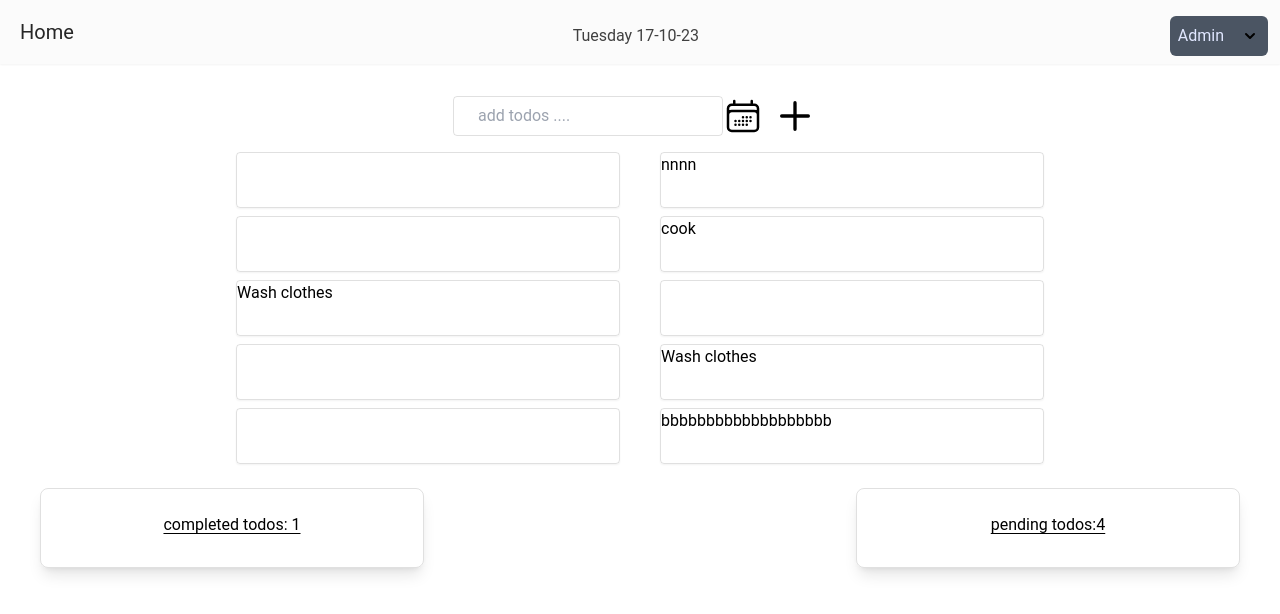
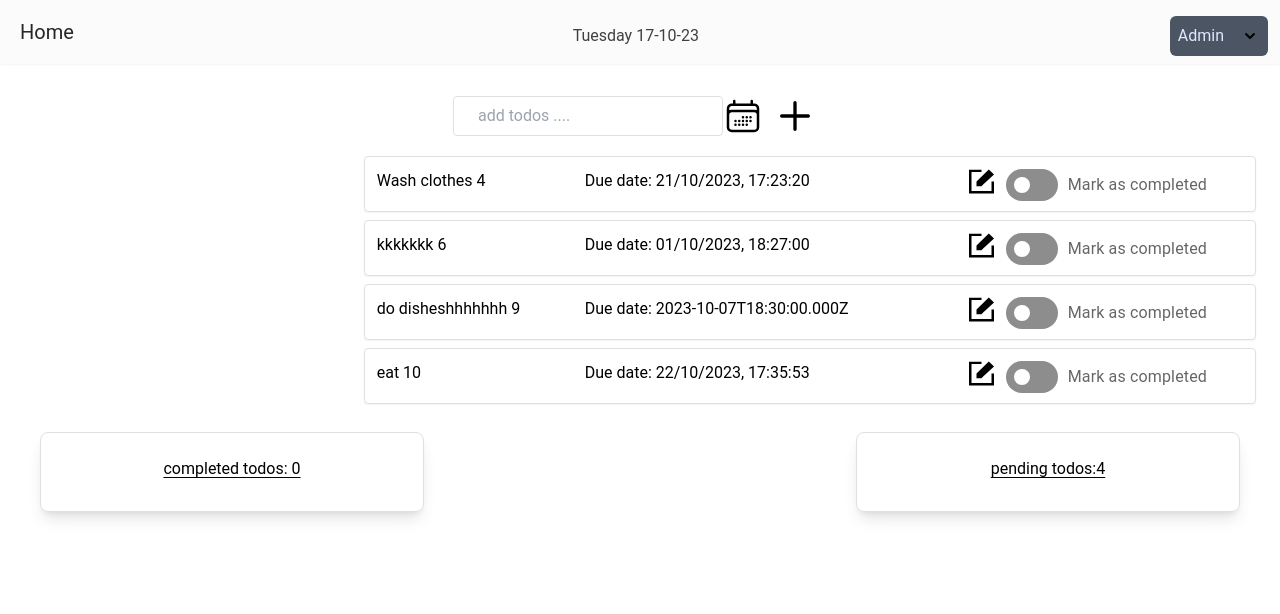
Before and after one commit to Fibinjohnson/vuejs-task-management, a Vue app: page / in a window 1280 px wide. Shown: the top 614 px of the page. Built offline with nearby package versions, Linux system fonts and the light colour scheme; data requests are answered from the project's data file.

Commit message:
edit page

```diff
--- a/db.json
+++ b/db.json
@@ -1,33 +1,27 @@
 {
   "todos": [
-    {
-      "id": 2,
-      "todo": "nnnn",
-      "duedate": "22/10/2023, 16:44:32",
-      "isCompleted": false
-    },
-    {
-      "id": 3,
-      "todo": "cook",
-      "duedate": "15/10/2023, 16:44:44",
-      "isCompleted": false
-    },
     {
       "id": 4,
       "todo": "Wash clothes",
       "duedate": "21/10/2023, 17:23:20",
-      "isCompleted": true
-    },
-    {
-      "id": 5,
-      "todo": "Wash clothes",
-      "duedate": "19/10/2023, 18:26:22",
       "isCompleted": false
     },
     {
       "id": 6,
-      "todo": "bbbbbbbbbbbbbbbbbbb",
+      "todo": "kkkkkkk",
       "duedate": "01/10/2023, 18:27:00",
+      "isCompleted": false
+    },
+    {
+      "id": 9,
+      "todo": "do disheshhhhhhh",
+      "duedate": "2023-10-07T18:30:00.000Z",
+      "isCompleted": false
+    },
+    {
+      "id": 10,
+      "todo": "eat",
+      "duedate": "22/10/2023, 17:35:53",
       "isCompleted": false
     }
   ]
--- a/package.json
+++ b/package.json
@@ -8,6 +8,8 @@
     "lint": "vue-cli-service lint"
   },
   "dependencies": {
+    "@jamescoyle/vue-icon": "^0.1.2",
+    "@mdi/js": "^7.3.67",
     "@popperjs/core": "^2.11.8",
     "axios": "^1.5.1",
     "core-js": "^3.8.3",
--- a/src/services/todoHelpers.js
+++ b/src/services/todoHelpers.js
@@ -46,3 +46,18 @@ export const addNewTodos=async(addedList)=>{
 
      })
 }
+ export const editPromise=async(todos)=>{
+    return new Promise(async(resolve, reject)=>{
+      try{
+         const res=await axios.patch(`http://localhost:3000/todos/${todos.id}`,todos,{
+            headers:{
+                'Content-Type':'application/json'
+            }
+         })
+
+         resolve(res)
+      }catch(err){
+         reject(err)
+      }
+    })
+ }
--- a/src/store/index.js
+++ b/src/store/index.js
@@ -29,6 +29,9 @@ const  store=createStore({
             }
             return todo
            })
+         },
+         editTodos(state,payload){
+
          }
     },
     actions:{
@@ -43,6 +46,9 @@ const  store=createStore({
         },
         changeStatus(context,payload){
             context.commit('changeStatus',payload)
+        },
+        editTodos(context,payload){
+          context.commit('editTodos',payload)
         }
     }
 })
--- /dev/null
+++ b/src/views/EditModal.vue
@@ -0,0 +1,112 @@
+<template>
+     <v-row justify="center">
+    <v-dialog
+      v-model="toEdit"
+      persistent
+      width="450"
+    >
+
+      <v-card>
+        <form  @submit.prevent="editTodoList(modalValue)">
+        <v-card-title>
+          <span class="text-h5"> Edit Todo</span>
+        </v-card-title>
+        <v-card-text>
+          <v-container>
+            <v-row>
+              <v-col
+
+              >
+                <v-text-field
+                  label="Edit Todo"
+                 v-model="modalValue.todo"
+                  persistent-hint
+                  required
+                ></v-text-field>
+              </v-col>
+
+              <v-col
+                cols="12"
+                sm="6"
+              >
+              <svg @click="calender" xmlns="http://www.w3.org/2000/svg" fill="none" viewBox="0 0 24 24" stroke-width="1.5" stroke="currentColor" class="w-10 h-10 ">
+              <path stroke-linecap="round" stroke-linejoin="round" d="M6.75 3v2.25M17.25 3v2.25M3 18.75V7.5a2.25 2.25 0 012.25-2.25h13.5A2.25 2.25 0 0121 7.5v11.25m-18 0A2.25 2.25 0 005.25 21h13.5A2.25 2.25 0 0021 18.75m-18 0v-7.5A2.25 2.25 0 015.25 9h13.5A2.25 2.25 0 0121 11.25v7.5m-9-6h.008v.008H12v-.008zM12 15h.008v.008H12V15zm0 2.25h.008v.008H12v-.008zM9.75 15h.008v.008H9.75V15zm0 2.25h.008v.008H9.75v-.008zM7.5 15h.008v.008H7.5V15zm0 2.25h.008v.008H7.5v-.008zm6.75-4.5h.008v.008h-.008v-.008zm0 2.25h.008v.008h-.008V15zm0 2.25h.008v.008h-.008v-.008zm2.25-4.5h.008v.008H16.5v-.008zm0 2.25h.008v.008H16.5V15z" />
+             </svg>
+
+              </v-col>
+              <v-col
+                cols="12"
+                sm="6"
+              >
+              <div class="flex">
+                <DatePicker  class="flex justify-center " v-if="isCalender" v-model="modalValue.duedate" mode="dateTime"/>
+
+             </div>
+              </v-col>
+            </v-row>
+          </v-container>
+          <small>*indicates required field</small>
+        </v-card-text>
+        <v-card-actions>
+          <v-spacer></v-spacer>
+          <v-btn
+            color="blue-darken-1"
+            variant="text"
+            @click="$emit('closeModal')"
+          >
+            Close
+          </v-btn>
+          <v-btn
+            color="blue-darken-1"
+            variant="text"
+           type="submit"
+          >
+            Save
+          </v-btn>
+        </v-card-actions>
+    </form>
+      </v-card>
+    </v-dialog>
+  </v-row>
+</template>
+
+<script setup>
+import {useStore} from 'vuex'
+import {ref,toRefs,watch,defineProps,defineEmits,reactive} from 'vue'
+import { DatePicker } from 'v-calendar';
+import {editPromise} from "../services/todoHelpers"
+const store=useStore()
+const date=ref(new Date())
+
+const props=defineProps({
+    dialog:Boolean,
+    todos:Object
+
+})
+const emit=defineEmits(['closeModal'])
+const isCalender=ref(false)
+const {dialog,todos}=toRefs(props)
+
+const calender=()=>{
+     isCalender.value= !isCalender.value
+
+}
+const toEdit=ref(dialog)
+// const closeMOdal=()=>{
+//     dialog
+// }
+const modalValue=ref(todos)
+const editTodoList=(todos)=>{
+    try{
+   console.log(modalValue,'modalTodo list')
+    emit('closeModal')
+
+
+    }catch(err){
+        console.log(err,"edit error ")
+    }
+}
+
+
+
+</script>
--- a/src/views/TodoList.vue
+++ b/src/views/TodoList.vue
@@ -2,22 +2,55 @@
 <template >
 
    <!-- no todos  -->
+
 
    <div v-if="getterTodos===0" class="flexflex-col mr-auto ml-auto  justify-center px-1 py-3 my-9 border rounded-lg w-96 h-30 0 ">
     <p class="flex justify-center py-6">No Pending tasks</p>
    </div >
 
    <!-- todos -->
+ <div  v-else class="flex justify-between ml-auto space-x-10 mr-auto px-3 py-1">
 
 
-  <div v-else  v-for="todos in storeAlltodos" :key="todos.id"  class="flex flex-row  ml-auto space-x-10  mr-auto justify-center px-3 py-1 ">
+  <div class="flex flex-col h-18">
+    <div v-for="todos in storeAlltodos" :key="todos.id" class="parent ml-auto space-x-10 ml-auto px-3 py-1">
+      <div class="flex flex-row">
+        <div v-if="todos.isCompleted" class="active justify-between bg-slate-300 shadow shadow-sm  flex flex-row border border-1 w-full h-14 rounded shadow shadow-sm">
+           <div class="w-52 p-3">{{ todos.todo }} </div>
+           <label class=" p-3 w-46 " ><b>Completed</b></label>
+           <v-switch class="" label="Mark as active" v-model="todos.isCompleted" v-on:change="onChecked(todos)" inset></v-switch>
+           <div  class=" w-54 pl-4 flex justify-end  mr-4">
+          <svg class="" @click="deleteTodo(todos.id)" width="26px"  height="46px" viewBox="0 -0.5 20 20" version="1.1" xmlns="http://www.w3.org/2000/svg" xmlns:xlink="http://www.w3.org/1999/xlink" fill="#000000"><g id="SVGRepo_bgCarrier" stroke-width="0"></g><g id="SVGRepo_tracerCarrier" stroke-linecap="round" stroke-linejoin="round"></g><g id="SVGRepo_iconCarrier"> <title>delete [#1487]</title> <desc>Created with Sketch.</desc> <defs> </defs> <g id="Page-1" stroke="none" stroke-width="1" fill="none" fill-rule="evenodd"> <g id="Dribbble-Light-Preview" transform="translate(-179.000000, -360.000000)" fill="#000000"> <g id="icons" transform="translate(56.000000, 160.000000)"> <path d="M130.35,216 L132.45,216 L132.45,208 L130.35,208 L130.35,216 Z M134.55,216 L136.65,216 L136.65,208 L134.55,208 L134.55,216 Z M128.25,218 L138.75,218 L138.75,206 L128.25,206 L128.25,218 Z M130.35,204 L136.65,204 L136.65,202 L130.35,202 L130.35,204 Z M138.75,204 L138.75,200 L128.25,200 L128.25,204 L123,204 L123,206 L126.15,206 L126.15,220 L140.85,220 L140.85,206 L144,206 L144,204 L138.75,204 Z" id="delete-[#1487]"> </path> </g> </g> </g> </g></svg>
 
-   <div  class="active flex-col border  border-1 w-96 h-14 rounded shadow shadow-sm flex w-2/5 ">
-       <div  v-if="todos.isCompleted">{{ todos.todo }}</div>
-   </div>
-   <div   class="completed flex-col border border-1 w-96 h-14 shadow shadow-sm rounded " >
-      <div v-if="!todos.isCompleted">{{ todos.todo }}</div>
-   </div>
+           </div>
+
+        </div>
+      </div>
+    </div>
+  </div>
+
+
+  <div class="flex flex-col ">
+   <div v-for="todos in storeAlltodos" :key="todos.id" class="parent ml-auto space-x-10 mr-auto px-3 py-1">
+      <div class="flex flex-row">
+        <div v-if="!todos.isCompleted" class="active  flex flex-row border border-1 h-14 rounded shadow shadow-sm w-full">
+          <div class="w-52 p-3">{{ todos.todo }} {{ todos.id }}</div>
+          <label class="p-3 w-96 ">Due date: {{ todos.duedate }}</label>
+          <div class="p-3 mr-6" @click="editTodo(todos.id)">
+            <svg width="25px" height="25px" viewBox="0 -0.5 21 21" version="1.1" xmlns="http://www.w3.org/2000/svg" xmlns:xlink="http://www.w3.org/1999/xlink" fill="#000000"><g id="SVGRepo_bgCarrier" stroke-width="0"></g><g id="SVGRepo_tracerCarrier" stroke-linecap="round" stroke-linejoin="round"></g><g id="SVGRepo_iconCarrier"> <title>edit [#1479]</title> <desc>Created with Sketch.</desc> <defs> </defs> <g id="Page-1" stroke="none" stroke-width="1" fill="none" fill-rule="evenodd"> <g id="Dribbble-Light-Preview" transform="translate(-99.000000, -400.000000)" fill="#000000"> <g id="icons" transform="translate(56.000000, 160.000000)"> <path d="M61.9,258.010643 L45.1,258.010643 L45.1,242.095788 L53.5,242.095788 L53.5,240.106431 L43,240.106431 L43,260 L64,260 L64,250.053215 L61.9,250.053215 L61.9,258.010643 Z M49.3,249.949769 L59.63095,240 L64,244.114985 L53.3341,254.031929 L49.3,254.031929 L49.3,249.949769 Z" id="edit-[#1479]"> </path> </g> </g> </g> </g></svg>
+          </div>
+          <EditModal :todos="modalValue" @close-modal="closeModal" :dialog="dialog"/>
+          <v-switch label="Mark as completed" class=" mr-12" v-model="todos.isCompleted" v-on:change="onChecked(todos)" inset></v-switch>
+        </div>
+      </div>
+    </div>
+  </div>
+</div>
+
+
+   <!-- <div v-else class="completed flex-col border border-1 w-96 h-14 shadow shadow-sm rounded " >
+      2<div >{{ todos.todo }} 2</div>
+   </div> -->
     <!-- <div v-for="todos in storeAlltodos" :key="todos.id" class="flex border border-1 py-1 my-3 px-4 rounded-lg shadow shadow-sm" :class="{'bg-slate-300 shadow shadow-sm':todos.isCompleted}">
     <div class="text text-xl w-2/5">{{ todos.todo }}</div>
     <label class="p-3 w-2/5" v-if="todos.isCompleted">completed</label>
@@ -31,23 +64,29 @@
 
     <label class="p-4" v-if="!todos.isCompleted">Mark as completed</label>
 </div> -->
-  </div>
+
 
 </template>
 
 <script setup >
-import { ref,onMounted, computed} from 'vue';
+
+import { ref,onMounted, computed,reactive} from 'vue';
 import {useStore} from 'vuex'
 import {onCheck,deleteTodos,getAllTodos } from "../services/todoHelpers"
-
+import EditModal from './EditModal.vue'
 
 
      const store =useStore()
      const storeAlltodos=computed(()=> store.state.todos)
+     const modalValue=ref(null)
+     const storeTodos=computed(()=>{
+      return store.state.todos
+   })
      const getterTodos=computed(()=>{
       return store.getters.pendingList
     })
     const todosCount=ref(getterTodos.value)
+    const dialog=ref(false)
      const onChecked=async(todos)=>{
       try{
          const res=await onCheck(todos)
@@ -75,6 +114,18 @@ import {onCheck,deleteTodos,getAllTodos } from "../services/todoHelpers"
       }
      }
 
+
+   const closeModal=()=>{
+      dialog.value=false
+   }
+
+   const editTodo=(id)=>{
+      dialog.value=true
+      modalValue.value=storeTodos.value.filter((todo)=>{
+         return todo.id===id
+      })
+
+   }
      onMounted( async()=>{
       try{
          const res= await getAllTodos()
```
Also changed, not shown: 1 other file (tests, documents, lock files or other folders).
